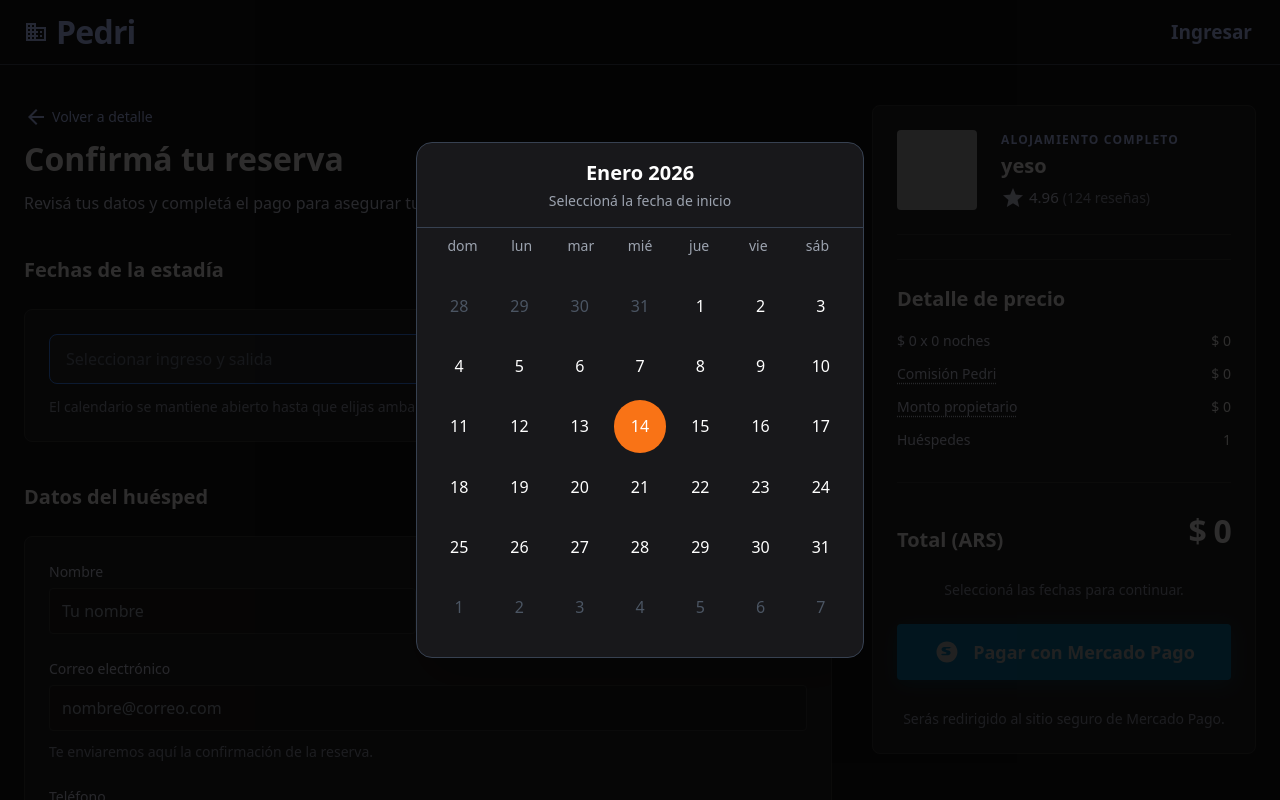
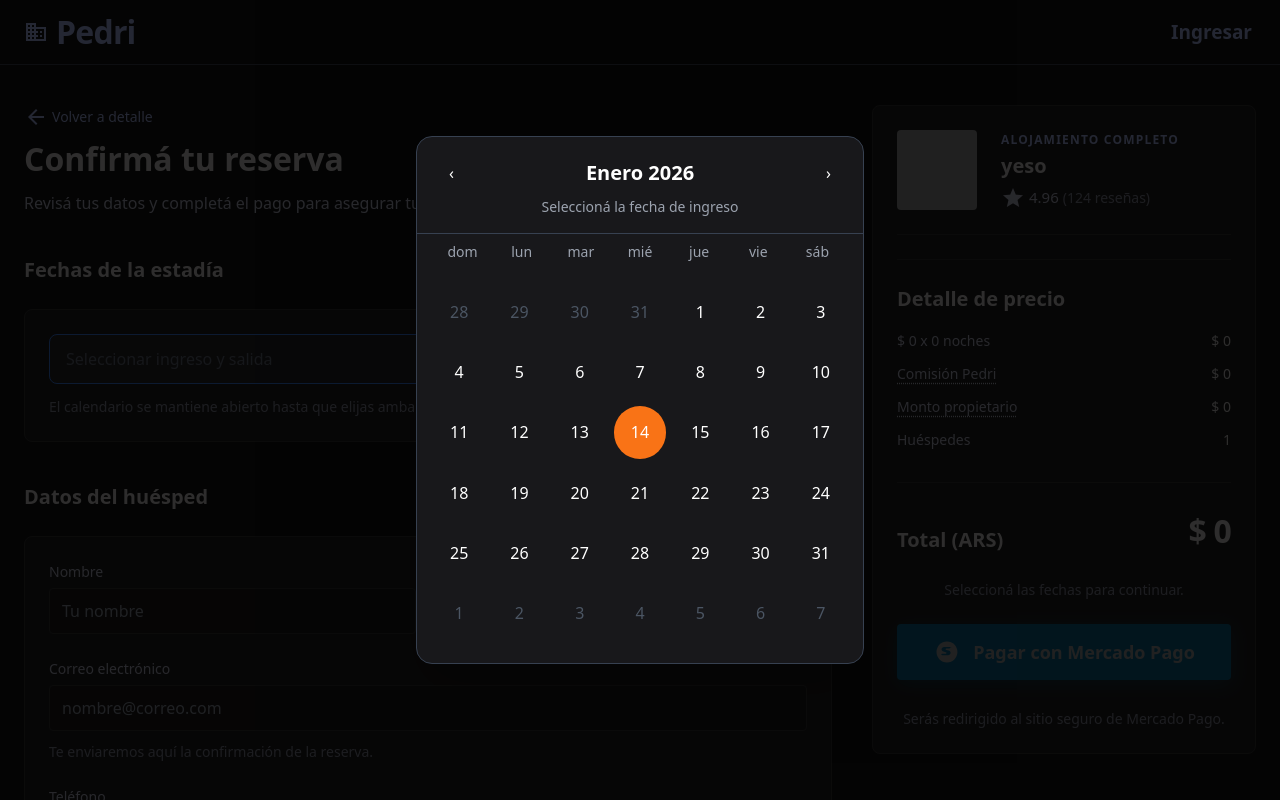
Before and after one commit to Julian986/pedri, a Next.js app: page /finalizar in a window 1280 px wide. Both pictures are taken after a click on the button "Seleccionar ingreso y salida". Shown: the top 800 px of the page. Built offline with nearby package versions, Linux system fonts and the light colour scheme; grey boxes are pictures that could not be loaded.

Commit message:
update 13/8

```diff
--- a/components/RangeDatePicker.tsx
+++ b/components/RangeDatePicker.tsx
@@ -1,6 +1,7 @@
 'use client'
 
 import { useState, useEffect } from 'react'
+import { createPortal } from 'react-dom'
 import { IoClose } from 'react-icons/io5'
 
 interface RangeDatePickerProps {
@@ -13,6 +14,10 @@ interface RangeDatePickerProps {
   placeholderEnd?: string
   /** Si true, el calendario no se cierra hasta elegir inicio y fin. */
   requireBothDates?: boolean
+  /** Fecha mínima seleccionable (YYYY-MM-DD). */
+  minDate?: string
+  /** Clases del/los botón(es) disparador(es). */
+  triggerClassName?: string
 }
 
 export default function RangeDatePicker({
@@ -24,6 +29,8 @@ export default function RangeDatePicker({
   placeholderStart = 'Fecha inicio',
   placeholderEnd = 'Fecha fin',
   requireBothDates = false,
+  minDate,
+  triggerClassName,
 }: RangeDatePickerProps) {
   const [isOpen, setIsOpen] = useState(false)
   const [pickMode, setPickMode] = useState<'range' | 'start' | 'end'>('range')
@@ -32,27 +39,44 @@ export default function RangeDatePicker({
   const [tempEndDate, setTempEndDate] = useState<string>('')
   const [touchStart, setTouchStart] = useState<number | null>(null)
   const [touchEnd, setTouchEnd] = useState<number | null>(null)
+  const [mounted, setMounted] = useState(false)
 
-  // Distancia mínima para considerar un swipe
   const minSwipeDistance = 50
 
-  // Sincronizar con props cuando se abre el picker
+  useEffect(() => {
+    setMounted(true)
+  }, [])
+
+  const defaultTriggerClass =
+    'w-full bg-zinc-800 text-white border border-gray-700 rounded-lg px-4 py-3 text-left focus:outline-none focus:border-blue-500 flex items-center justify-between'
+  const triggerBtnClass = triggerClassName || defaultTriggerClass
+
+  // Con requireBothDates siempre usamos flujo de rango (aunque abran desde Ingreso/Salida).
+  const effectivePickMode = requireBothDates ? 'range' : pickMode
+
   useEffect(() => {
     if (isOpen) {
       setTempStartDate(startDate)
       setTempEndDate(endDate)
-      // Si ya hay una fecha de inicio, navegar a ese mes
-      const base = (pickMode === 'end' ? endDate : startDate) || startDate || endDate
+      const base = (pickMode === 'end' ? endDate : startDate) || startDate || endDate || minDate
       if (base) {
-        const date = new Date(base + 'T00:00:00')
-        setCurrentDate(date)
+        setCurrentDate(new Date(base + 'T00:00:00'))
       }
     }
-  }, [isOpen, startDate, endDate, pickMode])
+  }, [isOpen, startDate, endDate, pickMode, minDate])
+
+  useEffect(() => {
+    if (!isOpen) return
+    const onKeyDown = (e: KeyboardEvent) => {
+      if (e.key === 'Escape') setIsOpen(false)
+    }
+    window.addEventListener('keydown', onKeyDown)
+    return () => window.removeEventListener('keydown', onKeyDown)
+  }, [isOpen])
 
   const monthNames = [
     'enero', 'febrero', 'marzo', 'abril', 'mayo', 'junio',
-    'julio', 'agosto', 'septiembre', 'octubre', 'noviembre', 'diciembre'
+    'julio', 'agosto', 'septiembre', 'octubre', 'noviembre', 'diciembre',
   ]
 
   const dayNames = ['dom', 'lun', 'mar', 'mié', 'jue', 'vie', 'sáb']
@@ -74,7 +98,6 @@ export default function RangeDatePicker({
 
     const days = []
 
-    // Días del mes anterior
     for (let i = firstDay - 1; i >= 0; i--) {
       days.push({
         day: daysInPrevMonth - i,
@@ -84,7 +107,6 @@ export default function RangeDatePicker({
       })
     }
 
-    // Días del mes actual
     for (let day = 1; day <= daysInMonth; day++) {
       days.push({
         day,
@@ -94,7 +116,6 @@ export default function RangeDatePicker({
       })
     }
 
-    // Días del próximo mes
     const remainingDays = 42 - days.length
     for (let day = 1; day <= remainingDays; day++) {
       days.push({
@@ -106,6 +127,14 @@ export default function RangeDatePicker({
     }
 
     return days
+  }
+
+  const toYmd = (year: number, month: number, day: number) =>
+    `${year}-${String(month + 1).padStart(2, '0')}-${String(day).padStart(2, '0')}`
+
+  const isDateDisabled = (year: number, month: number, day: number) => {
+    if (!minDate) return false
+    return toYmd(year, month, day) < minDate
   }
 
   const isDateInRange = (year: number, month: number, day: number) => {
@@ -138,12 +167,13 @@ export default function RangeDatePicker({
 
   const handleDayClick = (year: number, month: number, day: number, isCurrentMonth: boolean) => {
     if (!isCurrentMonth) return
+    if (isDateDisabled(year, month, day)) return
 
-    const dateString = `${year}-${String(month + 1).padStart(2, '0')}-${String(day).padStart(2, '0')}`
+    const dateString = toYmd(year, month, day)
     const clickedDate = new Date(year, month, day)
 
-    // Modo selección simple: si se abrió desde Inicio o Fin, setear ese campo y cerrar
-    if (pickMode === 'start') {
+    // Modo selección simple (sin requireBothDates): setear ese campo y cerrar
+    if (effectivePickMode === 'start') {
       const nextStart = dateString
       let nextEnd = tempEndDate
       if (nextEnd) {
@@ -158,7 +188,7 @@ export default function RangeDatePicker({
       return
     }
 
-    if (pickMode === 'end') {
+    if (effectivePickMode === 'end') {
       const nextEnd = dateString
       setTempEndDate(nextEnd)
       onChange(tempStartDate, nextEnd)
@@ -166,24 +196,21 @@ export default function RangeDatePicker({
       return
     }
 
-    // Si no hay fecha de inicio, establecer como inicio
+    // Flujo rango: no cerrar hasta tener inicio y fin
     if (!tempStartDate) {
       setTempStartDate(dateString)
       return
     }
 
-    // Si ya hay inicio pero no fin
     if (tempStartDate && !tempEndDate) {
       const startDateObj = new Date(tempStartDate + 'T00:00:00')
 
-      // Si hace clic antes del inicio, reiniciar con nueva fecha de inicio
       if (clickedDate < startDateObj) {
         setTempStartDate(dateString)
         setTempEndDate('')
         return
       }
 
-      // Si hace clic después del inicio, establecer como fin
       if (clickedDate > startDateObj) {
         setTempEndDate(dateString)
         onChange(tempStartDate, dateString)
@@ -191,11 +218,9 @@ export default function RangeDatePicker({
         return
       }
 
-      // Si hace clic en el mismo día, no hacer nada
       return
     }
 
-    // Si ya hay ambas fechas, reiniciar con nueva fecha de inicio
     if (tempStartDate && tempEndDate) {
       setTempStartDate(dateString)
       setTempEndDate('')
@@ -206,6 +231,15 @@ export default function RangeDatePicker({
     setTempStartDate('')
     setTempEndDate('')
     onChange('', '')
+  }
+
+  const openPicker = (mode: 'range' | 'start' | 'end') => {
+    setPickMode(requireBothDates ? 'range' : mode)
+    setIsOpen(true)
+  }
+
+  const closePicker = () => {
+    setIsOpen(false)
   }
 
   const previousMonth = () => {
@@ -244,16 +278,13 @@ export default function RangeDatePicker({
   const year = currentDate.getFullYear()
 
   return (
-    <div className="relative">
+    <div className="relative w-full">
       {trigger === 'split' ? (
-        <div className="grid grid-cols-2 gap-3">
+        <div className="grid w-full grid-cols-2 gap-3">
           <button
             type="button"
-            onClick={() => {
-              setPickMode('start')
-              setIsOpen(true)
-            }}
-            className="w-full bg-zinc-800 text-white border border-gray-700 rounded-lg px-4 py-3 text-left focus:outline-none focus:border-blue-500 flex items-center justify-between"
+            onClick={() => openPicker('start')}
+            className={triggerBtnClass}
           >
             {startDate ? (
               <span>{formatDisplayDate(startDate)}</span>
@@ -264,11 +295,8 @@ export default function RangeDatePicker({
 
           <button
             type="button"
-            onClick={() => {
-              setPickMode('end')
-              setIsOpen(true)
-            }}
-            className="w-full bg-zinc-800 text-white border border-gray-700 rounded-lg px-4 py-3 text-left focus:outline-none focus:border-blue-500 flex items-center justify-between"
+            onClick={() => openPicker('end')}
+            className={triggerBtnClass}
           >
             {endDate ? (
               <span>{formatDisplayDate(endDate)}</span>
@@ -303,10 +331,10 @@ export default function RangeDatePicker({
         <button
           type="button"
           onClick={() => {
-            setPickMode('range')
-            setIsOpen(!isOpen)
+            if (isOpen) closePicker()
+            else openPicker('range')
           }}
-          className="w-full bg-zinc-800 text-white border border-gray-700 rounded-lg px-4 py-3 text-left focus:outline-none focus:border-blue-500 flex items-center justify-between"
+          className={triggerBtnClass}
         >
           {startDate && endDate ? (
             <span>{formatDisplayDate(startDate)} - {formatDisplayDate(endDate)}</span>
@@ -339,72 +367,102 @@ export default function RangeDatePicker({
         </button>
       )}
 
-      {isOpen && (
+      {mounted &&
+        isOpen &&
+        createPortal(
           <div
-          className="fixed inset-0 bg-black/80 z-[90] flex items-center justify-center p-4"
-          onClick={() => {
-            if (requireBothDates && (!tempStartDate || !tempEndDate)) return
-            setIsOpen(false)
+            className="fixed inset-0 z-[200] flex items-center justify-center bg-black/80 p-4"
+            role="presentation"
+            onMouseDown={(e) => {
+              if (e.target === e.currentTarget) closePicker()
+            }}
+            onClick={(e) => {
+              if (e.target === e.currentTarget) closePicker()
+            }}
+            onTouchEnd={(e) => {
+              if (e.target === e.currentTarget) closePicker()
             }}
           >
-          {/* Calendar Modal */}
             <div
-            className="bg-zinc-900 rounded-2xl shadow-2xl w-full max-w-md border border-gray-700"
+              className="w-full max-w-md rounded-2xl border border-gray-700 bg-zinc-900 shadow-2xl"
+              onMouseDown={(e) => e.stopPropagation()}
               onClick={(e) => e.stopPropagation()}
               onTouchStart={onTouchStart}
               onTouchMove={onTouchMove}
               onTouchEnd={onTouchEnd}
+              role="dialog"
+              aria-modal="true"
+              aria-label="Elegir fechas"
             >
-              {/* Header */}
-              <div className="flex flex-col items-center justify-center gap-1 px-6 py-4 border-b border-gray-700">
-                <h3 className="text-xl font-semibold text-white capitalize">
+              <div className="flex flex-col items-center justify-center gap-1 border-b border-gray-700 px-6 py-4">
+                <div className="flex w-full items-center justify-between">
+                  <button
+                    type="button"
+                    onClick={previousMonth}
+                    className="rounded-full p-2 text-white hover:bg-gray-800"
+                    aria-label="Mes anterior"
+                  >
+                    ‹
+                  </button>
+                  <h3 className="text-xl font-semibold capitalize text-white">
                     {monthName} {year}
                   </h3>
+                  <button
+                    type="button"
+                    onClick={nextMonth}
+                    className="rounded-full p-2 text-white hover:bg-gray-800"
+                    aria-label="Mes siguiente"
+                  >
+                    ›
+                  </button>
+                </div>
                 {requireBothDates && (
                   <p className="text-sm text-gray-400">
                     {!tempStartDate
-                      ? 'Seleccioná la fecha de inicio'
+                      ? 'Seleccioná la fecha de ingreso'
                       : !tempEndDate
-                        ? 'Seleccioná la fecha de fin'
+                        ? 'Seleccioná la fecha de salida'
                         : `${formatDisplayDate(tempStartDate)} - ${formatDisplayDate(tempEndDate)}`}
                   </p>
                 )}
               </div>
 
-              {/* Días de la semana */}
               <div className="grid grid-cols-7 gap-0 px-4">
                 {dayNames.map((day) => (
                   <div
                     key={day}
-                    className="text-center text-sm text-gray-400 py-2 font-medium"
+                    className="py-2 text-center text-sm font-medium text-gray-400"
                   >
                     {day}
                   </div>
                 ))}
               </div>
 
-              {/* Grid de días */}
               <div className="grid grid-cols-7 gap-2 p-4 pb-6">
                 {days.map((dayInfo, index) => {
                   const isStart = isDateSelected(dayInfo.year, dayInfo.month, dayInfo.day, 'start')
                   const isEnd = isDateSelected(dayInfo.year, dayInfo.month, dayInfo.day, 'end')
                   const inRange = isDateInRange(dayInfo.year, dayInfo.month, dayInfo.day)
                   const today = isToday(dayInfo.year, dayInfo.month, dayInfo.day)
+                  const disabled =
+                    !dayInfo.isCurrentMonth || isDateDisabled(dayInfo.year, dayInfo.month, dayInfo.day)
 
                   return (
                     <button
                       key={index}
                       type="button"
-                      onClick={() => handleDayClick(dayInfo.year, dayInfo.month, dayInfo.day, dayInfo.isCurrentMonth)}
-                      disabled={!dayInfo.isCurrentMonth}
+                      onClick={() =>
+                        handleDayClick(dayInfo.year, dayInfo.month, dayInfo.day, dayInfo.isCurrentMonth)
+                      }
+                      disabled={disabled}
                       className={`
-                        aspect-square rounded-full flex items-center justify-center text-base font-medium transition-all relative
-                        ${!dayInfo.isCurrentMonth ? 'text-gray-600 cursor-not-allowed' : 'text-white cursor-pointer'}
-                        ${isStart ? 'bg-blue-600 text-white font-bold scale-110 z-10' : ''}
-                        ${isEnd ? 'bg-gray-500 text-white font-bold scale-110 z-10' : ''}
+                        relative flex aspect-square items-center justify-center rounded-full text-base font-medium transition-all
+                        ${disabled ? 'cursor-not-allowed text-gray-600' : 'cursor-pointer text-white'}
+                        ${isStart ? 'z-10 scale-110 bg-blue-600 font-bold text-white' : ''}
+                        ${isEnd ? 'z-10 scale-110 bg-gray-500 font-bold text-white' : ''}
                         ${inRange ? 'bg-gray-800/50' : ''}
-                        ${today && !isStart && !isEnd ? 'bg-orange-500 text-white' : ''}
-                        ${!isStart && !isEnd && !today && dayInfo.isCurrentMonth ? 'hover:bg-gray-800 active:scale-95' : ''}
+                        ${today && !isStart && !isEnd && !disabled ? 'bg-orange-500 text-white' : ''}
+                        ${!isStart && !isEnd && !today && !disabled ? 'hover:bg-gray-800 active:scale-95' : ''}
                       `}
                     >
                       {dayInfo.day}
@@ -413,7 +471,8 @@ export default function RangeDatePicker({
                 })}
               </div>
             </div>
-        </div>
+          </div>,
+          document.body
         )}
     </div>
   )
--- a/components/ReservarHeroBookingBar.tsx
+++ b/components/ReservarHeroBookingBar.tsx
@@ -2,7 +2,7 @@
 
 import { useMemo, useState } from 'react'
 import { useRouter } from 'next/navigation'
-import DatePicker from '@/components/DatePicker'
+import RangeDatePicker from '@/components/RangeDatePicker'
 import { sendEvent } from '@/lib/gtag'
 
 function todayISO(): string {
@@ -10,31 +10,20 @@ function todayISO(): string {
   return `${d.getFullYear()}-${String(d.getMonth() + 1).padStart(2, '0')}-${String(d.getDate()).padStart(2, '0')}`
 }
 
-function addOneDay(iso: string): string {
-  const d = new Date(iso + 'T12:00:00')
-  d.setDate(d.getDate() + 1)
-  return `${d.getFullYear()}-${String(d.getMonth() + 1).padStart(2, '0')}-${String(d.getDate()).padStart(2, '0')}`
-}
-
 const triggerClassName =
-  'w-full rounded border border-[#8d90a1] bg-[#2a2a2a] py-3 pl-10 pr-3 text-[15px] font-medium text-[#e5e2e1] outline-none transition-colors focus:border-[#2d68ff] focus:ring-1 focus:ring-[#2d68ff]'
+  'w-full rounded border border-[#8d90a1] bg-[#2a2a2a] py-3 pl-10 pr-3 text-[15px] font-medium text-[#e5e2e1] outline-none transition-colors focus:border-[#2d68ff] focus:ring-1 focus:ring-[#2d68ff] text-left flex items-center justify-between'
 
 export default function ReservarHeroBookingBar() {
   const router = useRouter()
   const [checkIn, setCheckIn] = useState('')
   const [checkOut, setCheckOut] = useState('')
   const [huespedes, setHuespedes] = useState('1')
-  const [activePicker, setActivePicker] = useState<'in' | 'out' | null>(null)
 
   const minIngreso = useMemo(() => todayISO(), [])
 
-  const minSalida = checkIn ? addOneDay(checkIn) : minIngreso
-
-  const handleCheckIn = (date: string) => {
-    setCheckIn(date)
-    if (checkOut && date >= checkOut) {
-      setCheckOut('')
-    }
+  const handleDatesChange = (start: string, end: string) => {
+    setCheckIn(start)
+    setCheckOut(end)
   }
 
   const handleSearch = () => {
@@ -50,51 +39,37 @@ export default function ReservarHeroBookingBar() {
 
   return (
     <div className="flex w-full max-w-4xl flex-col items-end gap-2 rounded-lg border border-[#434655] bg-[#131313]/80 p-3 shadow-2xl backdrop-blur-md md:flex-row">
-      <div className="flex w-full flex-col gap-1">
-        <label className="ml-2 text-left text-[12px] font-semibold uppercase tracking-[0.05em] text-[#c3c5d8]">
-          Ingreso
-        </label>
+      <div className="flex w-full min-w-0 flex-1 flex-col gap-1 md:flex-[2]">
+        <div className="grid grid-cols-2 gap-3">
+          <label className="ml-2 text-left text-[12px] font-semibold uppercase tracking-[0.05em] text-[#c3c5d8]">
+            Ingreso
+          </label>
+          <label className="ml-2 text-left text-[12px] font-semibold uppercase tracking-[0.05em] text-[#c3c5d8]">
+            Salida
+          </label>
+        </div>
         <div className="relative w-full">
           <span className="material-symbols-outlined pointer-events-none absolute left-3 top-1/2 z-[1] -translate-y-1/2 text-[#8d90a1]">
             calendar_month
           </span>
-          <DatePicker
-            label="Agregar fecha"
-            value={checkIn}
-            onChange={handleCheckIn}
+          <span className="material-symbols-outlined pointer-events-none absolute left-[calc(50%+1.125rem)] top-1/2 z-[1] -translate-y-1/2 text-[#8d90a1]">
+            calendar_month
+          </span>
+          <RangeDatePicker
+            startDate={checkIn}
+            endDate={checkOut}
+            onChange={handleDatesChange}
+            trigger="split"
+            requireBothDates
             minDate={minIngreso}
-            open={activePicker === 'in'}
-            onOpenChange={(open) => setActivePicker(open ? 'in' : null)}
+            placeholderStart="Agregar fecha"
+            placeholderEnd="Agregar fecha"
             triggerClassName={triggerClassName}
-            modalSurface="reservar"
           />
         </div>
       </div>
 
-      <div className={`flex w-full flex-col gap-1 ${!checkIn ? 'opacity-50' : ''}`}>
-        <label className="ml-2 text-left text-[12px] font-semibold uppercase tracking-[0.05em] text-[#c3c5d8]">
-          Salida
-        </label>
-        <div className="relative w-full">
-          <span className="material-symbols-outlined pointer-events-none absolute left-3 top-1/2 z-[1] -translate-y-1/2 text-[#8d90a1]">
-            calendar_month
-          </span>
-          <DatePicker
-            label="Agregar fecha"
-            value={checkOut}
-            onChange={setCheckOut}
-            minDate={minSalida}
-            disabled={!checkIn}
-            open={activePicker === 'out'}
-            onOpenChange={(open) => setActivePicker(open ? 'out' : null)}
-            triggerClassName={triggerClassName}
-            modalSurface="reservar"
-            referenceDate={checkIn || undefined}
-          />
-        </div>
-      </div>
-
-      <div className="flex w-full flex-col gap-1">
+      <div className="flex w-full flex-col gap-1 md:max-w-[180px]">
         <label className="ml-2 text-left text-[12px] font-semibold uppercase tracking-[0.05em] text-[#c3c5d8]">
           Huéspedes
         </label>
@@ -102,7 +77,11 @@ export default function ReservarHeroBookingBar() {
           <span className="material-symbols-outlined absolute left-3 top-1/2 -translate-y-1/2 text-[#8d90a1]">
             person
           </span>
-          <select value={huespedes} onChange={(e) => setHuespedes(e.target.value)} className="w-full appearance-none rounded border border-[#8d90a1] bg-[#2a2a2a] py-3 pl-10 pr-9 text-[15px] font-medium text-[#e5e2e1] outline-none transition-colors focus:border-[#2d68ff] focus:ring-1 focus:ring-[#2d68ff]">
+          <select
+            value={huespedes}
+            onChange={(e) => setHuespedes(e.target.value)}
+            className="w-full appearance-none rounded border border-[#8d90a1] bg-[#2a2a2a] py-3 pl-10 pr-9 text-[15px] font-medium text-[#e5e2e1] outline-none transition-colors focus:border-[#2d68ff] focus:ring-1 focus:ring-[#2d68ff]"
+          >
             <option value="1">1 huésped</option>
             <option value="2">2 huéspedes</option>
             <option value="3">3+ huéspedes</option>
@@ -116,7 +95,7 @@ export default function ReservarHeroBookingBar() {
       <button
         type="button"
         onClick={handleSearch}
-        className="flex h-[44px] w-full items-center justify-center gap-2 whitespace-nowrap rounded bg-[#2d68ff] px-10 text-[20px] font-semibold leading-7 text-[#fffcff] shadow-[0_4px_20px_rgba(45,104,255,0.3)] transition duration-200 hover:opacity-90 active:scale-95 md:w-auto"
+        className="flex h-[44px] w-full items-center justify-center gap-2 whitespace-nowrap rounded bg-[#2d68ff] px-10 text-[20px] font-semibold leading-7 text-[#fffcff] shadow-[0_4px_20px_rgba(45,104,255,0.3)] transition duration-200 hover:opacity-90 active:scale-95 md:mt-6 md:w-auto"
       >
         <span className="material-symbols-outlined">search</span>
         Buscar
```
Lines whose indentation alone changed are shown as unchanged.
